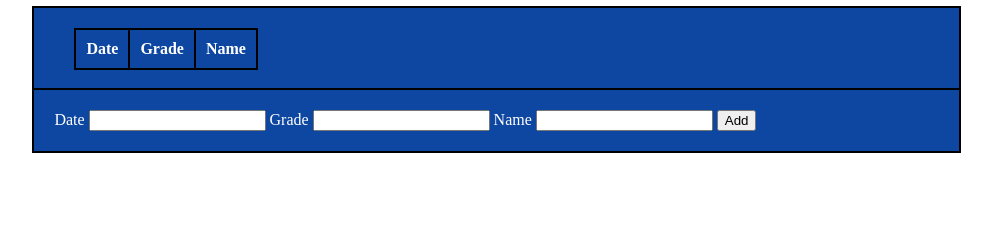
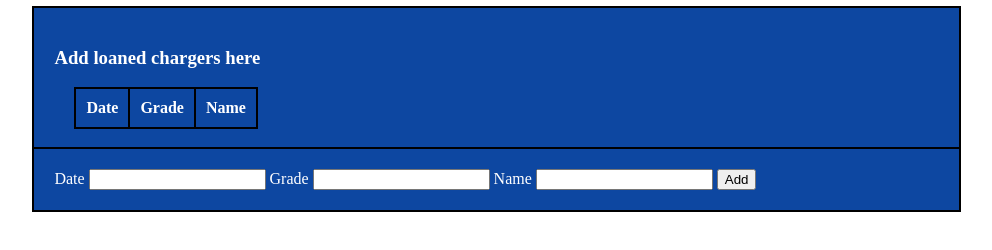
Before and after one commit to HPSSupport/chargerLog, a plain HTML site: page index.html in a window 1280 px wide. Shown: the whole page, without its empty margins (100-1092 px from the left). Drawn offline with Linux system fonts and the light colour scheme.

Commit message:
Update index.html

```diff
--- a/index.html
+++ b/index.html
@@ -9,6 +9,7 @@
 </head>
 <body>
 	<div id="tableHeads">
+		<h3>Add loaned chargers here</h3>
 		<table id="chargers">
 			<thead>
 				<th>Date</th>
```
